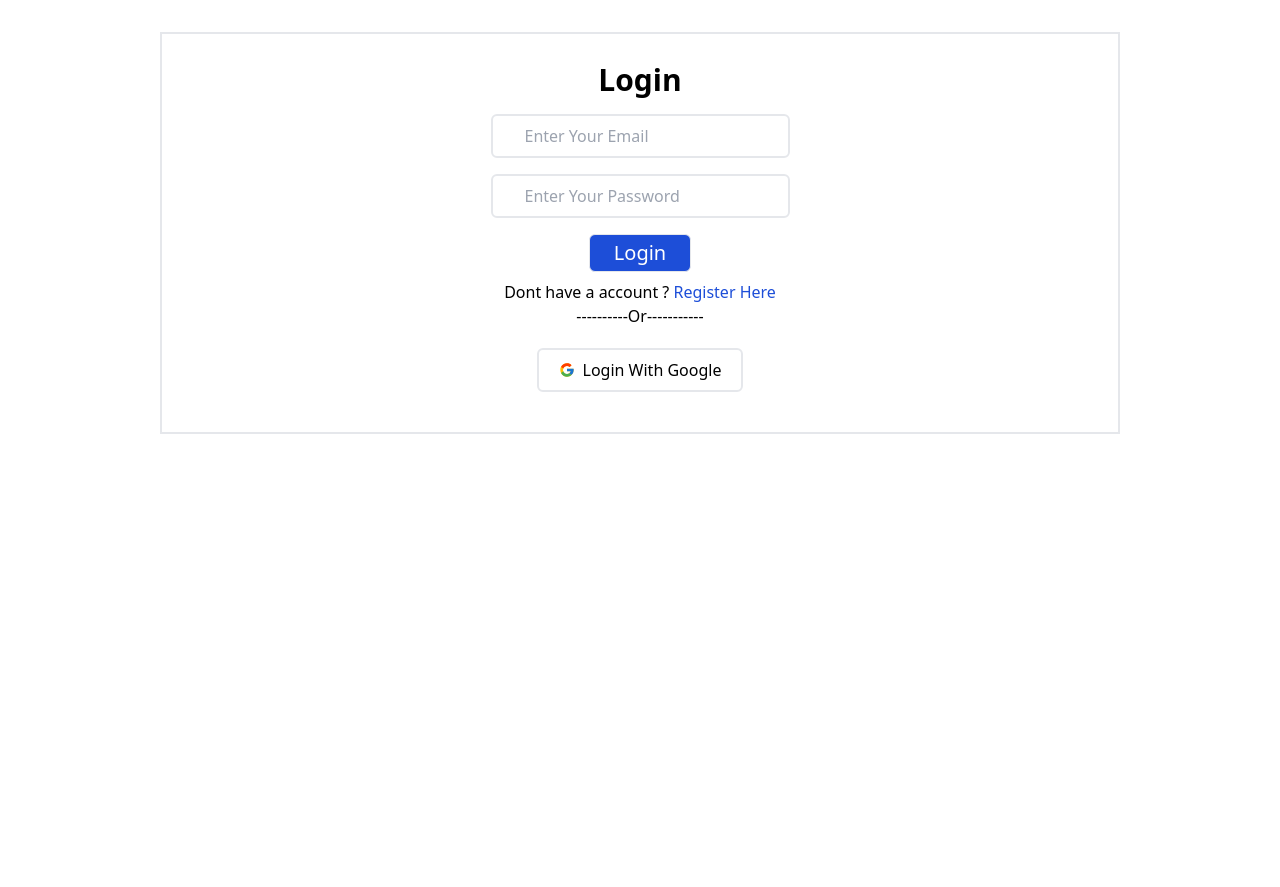
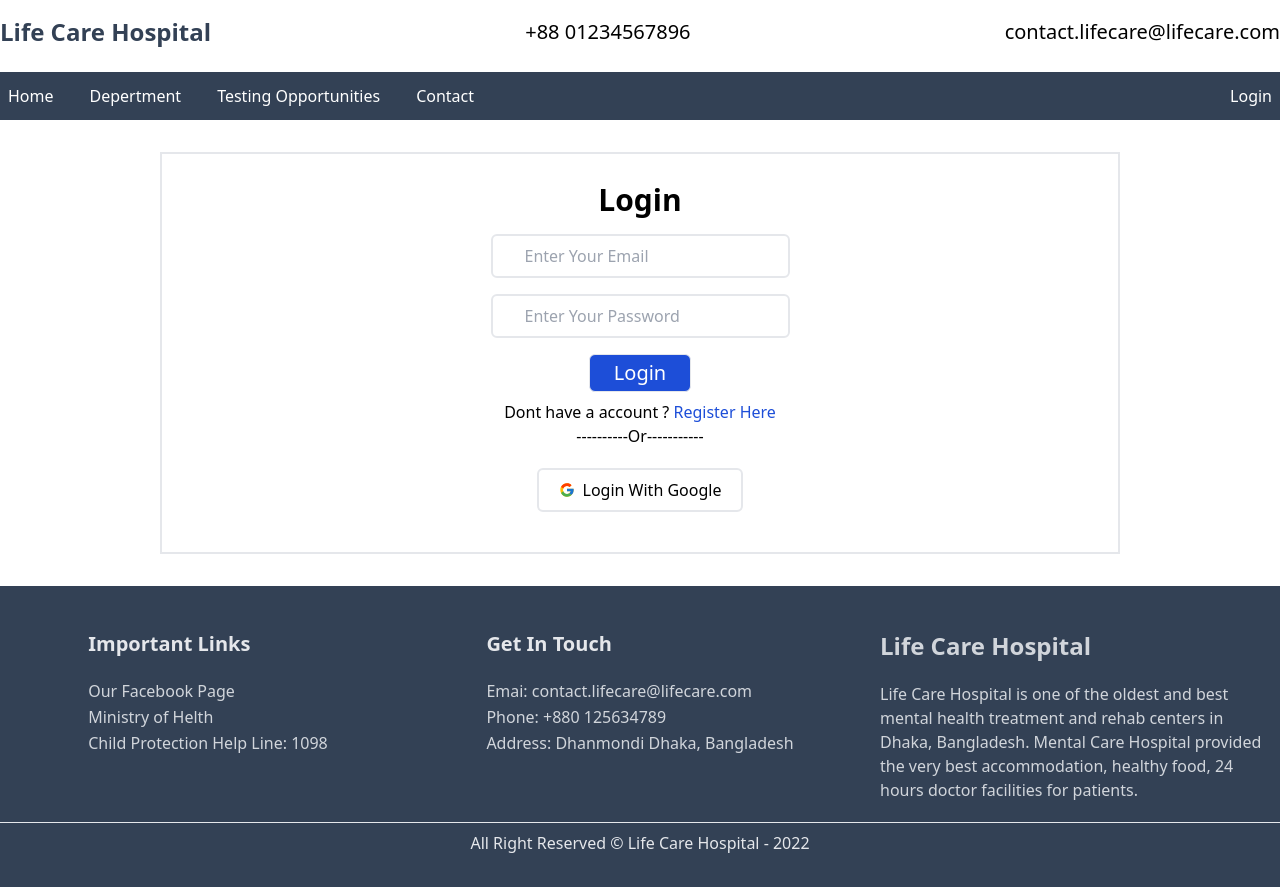
Before and after one commit to rakibshakib/hospital-management-app, a React (Create React App) app: page / in a window 1280 px wide. Before the commit the page ends 800 px from the top, so only its background shows below. Built offline with nearby package versions, Linux system fonts and the light colour scheme; no server answers.

Commit message:
added navbar and footer

```diff
--- a/src/App.js
+++ b/src/App.js
@@ -1,5 +1,7 @@
 import { BrowserRouter, Route, Routes } from 'react-router-dom';
 import './App.css';
+import Footer from './components/common/Footer';
+import Header from './components/common/Header';
 import Login from './components/LoginRegister/Login';
 import FirebaseProvider from './context/FirebaseProvider';
 
@@ -7,9 +9,11 @@ function App() {
     return (
         <FirebaseProvider>
             <BrowserRouter>
+                <Header />
                 <Routes>
                     <Route path="/" element={<Login />} />
                 </Routes>
+                <Footer />
             </BrowserRouter>
         </FirebaseProvider>
     );
--- /dev/null
+++ b/src/components/common/Footer.js
@@ -0,0 +1,48 @@
+import React from 'react';
+
+const Footer = () => {
+    return (
+        <div className="footer mt-8 bg-slate-700">
+            <div className="container mx-auto py-6">
+                <div className="grid grid-cols-1 sm:grid-cols-2 md:grid-cols-2 lg:grid-cols-3 gap-4 justify-items-center text-gray-300 py-5">
+                    <div className="leading-relaxed footer-text text-center md:text-left">
+                        <h2 className="font-semibold text-gray-200 text-xl mb-5">
+                            Important Links
+                        </h2>
+                        <p>Our Facebook Page</p>
+                        <p>Ministry of Helth</p>
+                        <p>Child Protection Help Line: 1098</p>
+                    </div>
+                    <div className="leading-relaxed footer-text text-center md:text-left">
+                        <h2 className="font-semibold text-gray-200 text-xl mb-5">
+                            Get In Touch
+                        </h2>
+                        <p className="mt-5">
+                            Emai: contact.lifecare@lifecare.com
+                        </p>
+                        <p>Phone: +880 125634789</p>
+                        <p>Address: Dhanmondi Dhaka, Bangladesh</p>
+                    </div>
+                    <div className="leading-relaxed footer-text text-center md:text-left px-4">
+                        <h2 className="md:text-lg font-bold lg:text-2xl">
+                            Life Care Hospital
+                        </h2>
+                        <p className="mt-5 text-base">
+                            Life Care Hospital is one of the oldest and best
+                            mental health treatment and rehab centers in Dhaka,
+                            Bangladesh. Mental Care Hospital provided the very
+                            best accommodation, healthy food, 24 hours doctor
+                            facilities for patients.
+                        </p>
+                    </div>
+                </div>
+                <hr />
+                <p className="text-center text-gray-200 my-2">
+                    All Right Reserved &copy; Life Care Hospital - 2022{' '}
+                </p>
+            </div>
+        </div>
+    );
+};
+
+export default Footer;
--- /dev/null
+++ b/src/components/common/Header.css
@@ -0,0 +1,37 @@
+.toggle {
+    display: none;
+}
+.mobile-nav {
+    display: none;
+}
+.show-navs {
+    visibility: visible;
+    height: 270px;
+    opacity: 1;
+}
+.responsive-nav {
+    transition: all 0.5s ease;
+}
+.hide-navs {
+    height: 0;
+    visibility: hidden;
+    opacity: 0;
+}
+@media (max-width: 1023px) {
+    .desktop-nav {
+        display: none;
+    }
+    .mobile-nav {
+        display: block;
+        width: 100%;
+    }
+    .toggle {
+        display: block;
+    }
+    .nav-link {
+        flex-direction: column;
+    }
+    .nav-option2 {
+        margin-left: 0px;
+    }
+}
--- /dev/null
+++ b/src/components/common/Header.js
@@ -0,0 +1,150 @@
+import React from 'react';
+import { NavLink } from 'react-router-dom';
+import useAuth from '../../Hooks/useAuth';
+import './Header.css';
+
+const Header = () => {
+    const { user, logOutUser } = useAuth();
+    // button toogle hooks
+    const [toggle, setToogle] = React.useState(false);
+    // toogle button handeler
+    const handleToggle = () => {
+        setToogle((toggle) => !toggle);
+    };
+    return (
+        <nav>
+            <div className="flex flex-col md:flex-row justify-between items-center container mx-auto py-4">
+                <h2 className="md:text-lg font-bold lg:text-2xl text-slate-700">
+                    Life Care Hospital
+                </h2>
+                <div className="flex justify-between items-center text-xl font-medium">
+                    <p className="ml-3 text-base md:text-sm  lg:text-xl">
+                        +88 01234567896
+                    </p>
+                </div>
+                <div className="flex justify-between items-center text-xl font-medium">
+                    <p className="ml-3 text-base md:text-sm lg:text-xl">
+                        contact.lifecare@lifecare.com
+                    </p>
+                </div>
+            </div>
+            <div className="bg-slate-700	 mt-2">
+                <div className="text-white text-md py-3 container mx-auto font-medium flex items-center justify-between desktop-nav">
+                    <div>
+                        <NavLink
+                            className="nav-items py-3 px-2 transition delay-75 duration-300 ease-in-out"
+                            to="/"
+                        >
+                            <span>Home</span>
+                        </NavLink>
+                        <NavLink
+                            className=" nav-items py-3 px-2 ml-5 transition delay-75 duration-300 ease-in-out"
+                            to="/booking"
+                        >
+                            <span>Depertment</span>
+                        </NavLink>
+                        <NavLink
+                            className="nav-items py-3 px-2 ml-5 transition delay-75 duration-300 ease-in-out"
+                            to="/about"
+                        >
+                            <span>Testing Opportunities</span>
+                        </NavLink>
+                        <NavLink
+                            className="nav-items py-3 px-2 ml-5 transition delay-75 duration-300 ease-in-out "
+                            to="/contact"
+                        >
+                            <span>Contact</span>
+                        </NavLink>
+                    </div>
+                    <div>
+                        {user?.email && (
+                            <p className="inline-block mr-5 font-medium border-b-2 px-2 ">
+                                {user.displayName}
+                            </p>
+                        )}
+                        {user.email ? (
+                            <button
+                                onClick={logOutUser}
+                                className="nav-items rounded-md px-2 ml-5 transition delay-75 duration-300 ease-in-ou"
+                            >
+                                {/* <BiLogOutCircle className="inline-block" />{' '} */}
+                                Logout
+                            </button>
+                        ) : (
+                            <NavLink
+                                className="nav-items py-3 px-2 ml-5 transition delay-75 duration-300 ease-in-ou"
+                                to="/login"
+                            >
+                                {/* <AiOutlineLogin className="inline-block" />{' '} */}
+                                Login
+                            </NavLink>
+                        )}
+                    </div>
+                </div>
+                {/* nav bar option for mobile */}
+                <div className="mobile-nav">
+                    <button
+                        onClick={handleToggle}
+                        className="text-2xl toggle text-white mx-12 py-5"
+                    >
+                        {/* <FaBars /> */}
+                    </button>
+                    <div
+                        className={`flex flex-col justify-center items-center text-white font-medium responsive-nav  ${
+                            toggle ? 'show-navs' : 'hide-navs'
+                        }`}
+                    >
+                        <NavLink
+                            className="nav-items py-2 px-2 transition delay-75 duration-300 ease-in-out"
+                            to="/"
+                        >
+                            <span>Home</span>
+                        </NavLink>
+                        <NavLink
+                            className=" nav-items py-2 px-2 transition delay-75 duration-300 ease-in-out"
+                            to="/booking"
+                        >
+                            <span>Apointment</span>
+                        </NavLink>
+                        <NavLink
+                            className="nav-items py-2 px-2 transition delay-75 duration-300 ease-in-out"
+                            to="/about"
+                        >
+                            <span>About</span>
+                        </NavLink>
+                        <NavLink
+                            className="nav-items py-2 px-2 transition delay-75 duration-300 ease-in-out "
+                            to="/contact"
+                        >
+                            <span>Contact</span>
+                        </NavLink>
+                        {user?.email && (
+                            <p className="my-2 font-medium border-b-2 px-2 text-center">
+                                {user.displayName}
+                            </p>
+                        )}
+                        {user.email ? (
+                            <button
+                                onClick={logOutUser}
+                                className="nav-items rounded-md px-2 mb-3 transition delay-75 duration-300 ease-in-ou"
+                            >
+                                {/* <BiLogOutCircle className="inline-block" />{' '} */}
+                                Logout
+                            </button>
+                        ) : (
+                            <NavLink
+                                className="nav-items py-2 px-2  mb-5 transition delay-75 duration-300 ease-in-ou"
+                                to="/login"
+                            >
+                                {/* <AiOutlineLogin className="inline-block" />{' '} */}
+                                Login
+                            </NavLink>
+                        )}
+                    </div>
+                </div>
+            </div>
+        </nav>
+    );
+};
+
+export default Header;
```
